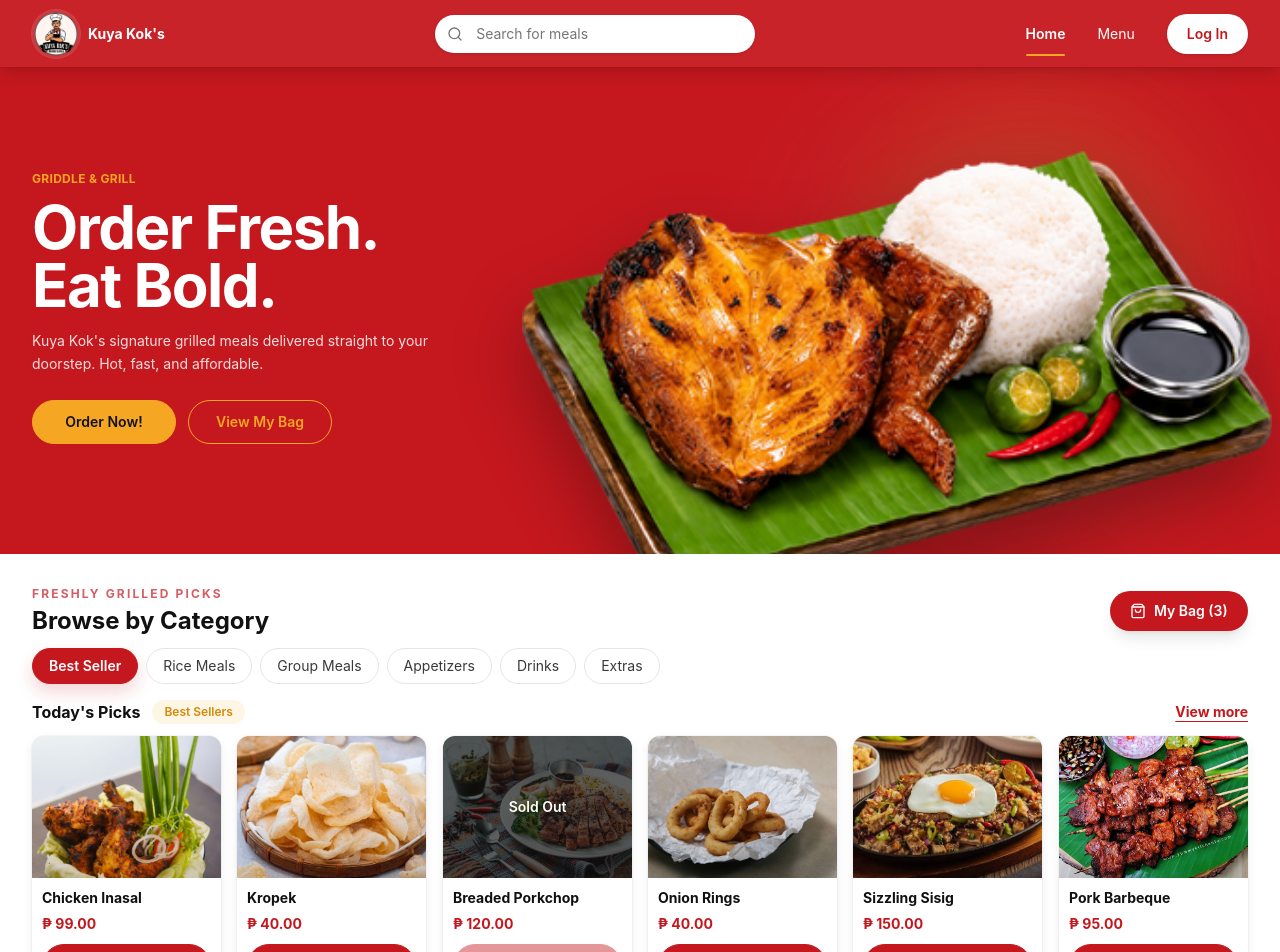
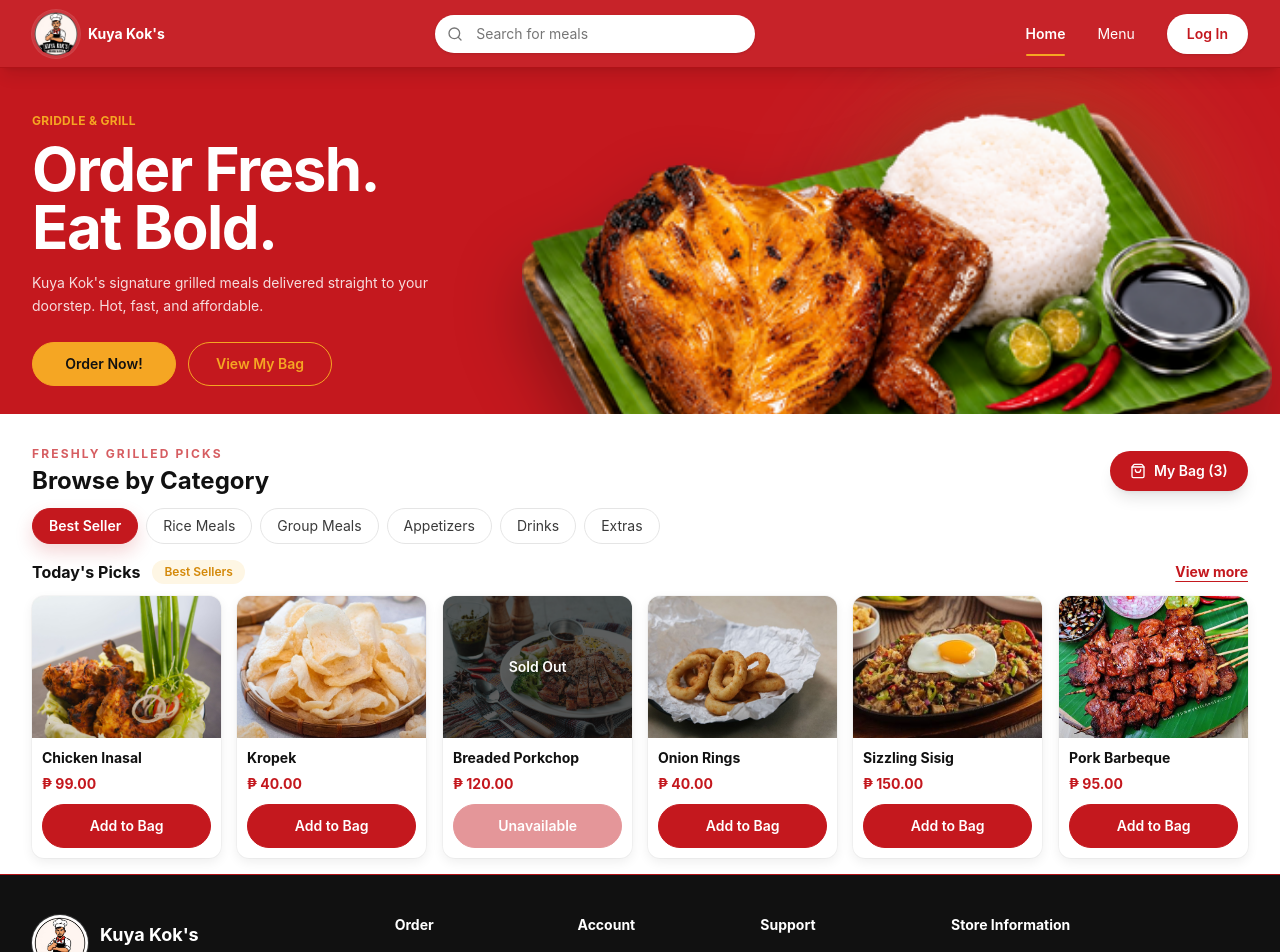
Before and after one commit to xKurty06/kokconnect, a Next.js app: page / in a window 1280 px wide. Shown: the top 952 px of the page. Built offline with nearby package versions, Linux system fonts and the light colour scheme.

Commit message:
fix(home): shorten hero section height

```diff
--- a/src/app/page.tsx
+++ b/src/app/page.tsx
@@ -13,9 +13,9 @@
         <div className="flex min-h-0 w-full flex-col">
           <SiteHeader active="home" variant="red" showSearch contained />
 
-          <section className="relative z-10 shrink-0 overflow-visible bg-brand pt-6 text-white">
+          <section className="relative z-10 shrink-0 overflow-visible bg-brand pt-4 text-white">
             <div
-              className={`${DESKTOP_CONTAINER} grid min-h-[390px] grid-cols-[1fr_690px] items-center gap-12 pb-10`}
+              className={`${DESKTOP_CONTAINER} grid min-h-[330px] grid-cols-[1fr_690px] items-center gap-12 pb-0`}
             >
               <div className="home-hero-copy relative z-20">
                 <p className="text-xs font-bold tracking-wide text-gold-warm">
@@ -48,12 +48,12 @@
                 </div>
               </div>
 
-              <div className="home-hero-media relative h-[430px] overflow-visible">
-                <div className="absolute right-14 top-4 h-80 w-80 rounded-full bg-gold-warm/20 blur-3xl" />
-                <div className="absolute bottom-8 right-20 h-80 w-80 rounded-full bg-black/15 blur-3xl" />
-                <div className="absolute right-8 top-4 h-[390px] w-[390px] rounded-full bg-white/8 blur-[90px]" />
+              <div className="home-hero-media relative h-[330px] overflow-visible">
+                <div className="absolute right-14 top-0 h-80 w-80 rounded-full bg-gold-warm/20 blur-3xl" />
+                <div className="absolute bottom-0 right-20 h-80 w-80 rounded-full bg-black/15 blur-3xl" />
+                <div className="absolute right-8 top-0 h-[390px] w-[390px] rounded-full bg-white/8 blur-[90px]" />
 
-                <div className="absolute right-[-24px] top-[-84px] z-30 h-[750px] w-[750px]">
+                <div className="absolute right-[-24px] top-[-124px] z-30 h-[750px] w-[750px]">
                   <div className="absolute bottom-[106px] left-1/2 h-16 w-[340px] -translate-x-1/2 rounded-full bg-black/25 blur-2xl" />
                   <Image
                     src="/assets/grilled-chicken-cutout.png"
@@ -70,7 +70,7 @@
             </div>
           </section>
 
-          <div className="relative z-20 -mt-2 bg-white pt-4">
+          <div className="relative z-20 bg-white pt-4">
             <CatalogClient />
           </div>
         </div>
```
